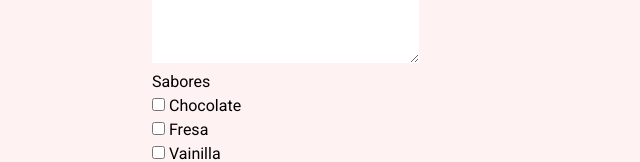
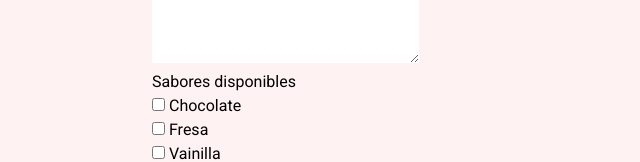
Before and after one commit to ajcarrillo/pasteleria, a website: page src/index.html in a window 1280 px wide. Shown: the part 1266-1428 px from the top of the page, without its empty margins (0-640 px from the left). Drawn offline with Linux system fonts and the light colour scheme.

Commit message:
update html

```diff
--- a/src/index.html
+++ b/src/index.html
@@ -91,7 +91,7 @@
       </div>
       <div>
         <fieldset>
-          <legend>Sabores</legend>
+          <legend>Sabores disponibles</legend>
           <label><input type="checkbox" id="chocolate" value="chocolate"> Chocolate</label><br>
           <label><input type="checkbox" id="fresa" value="fresa"> Fresa</label><br>
           <label><input type="checkbox" id="vainilla" value="vainilla"> Vainilla</label><br>
```
